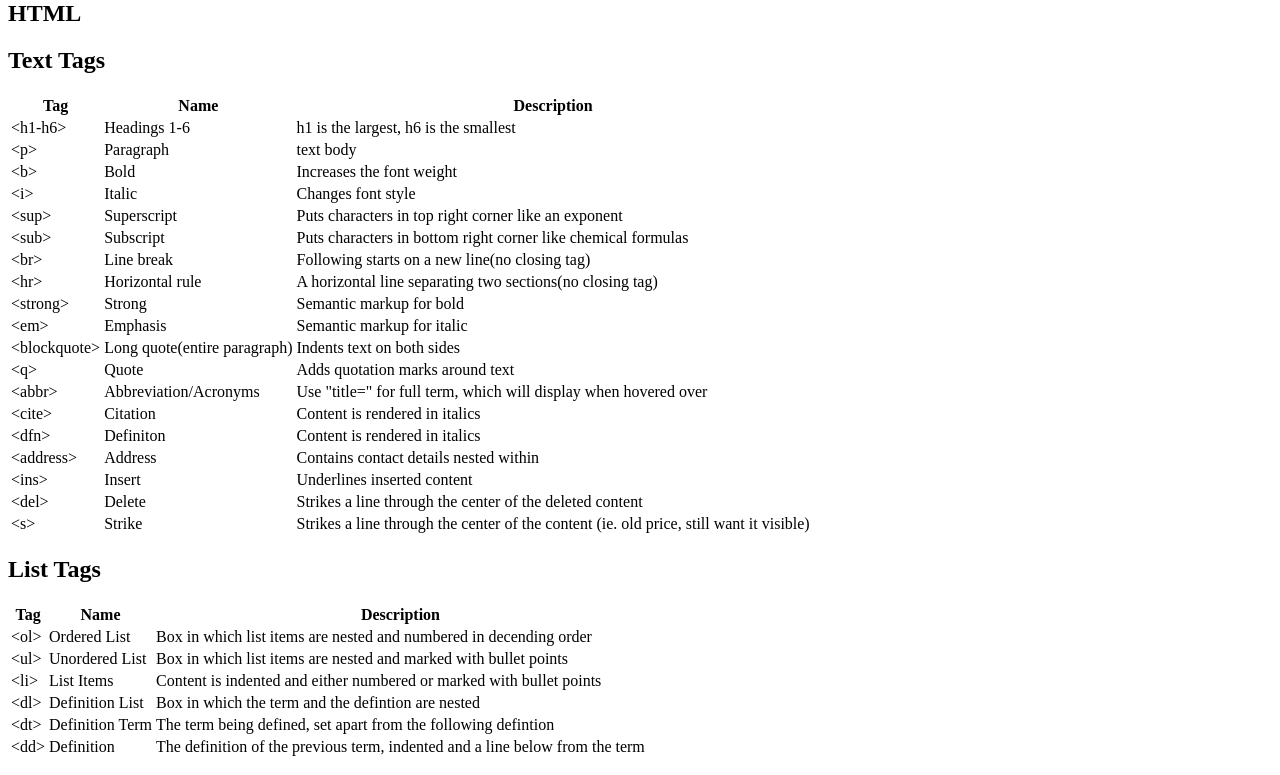
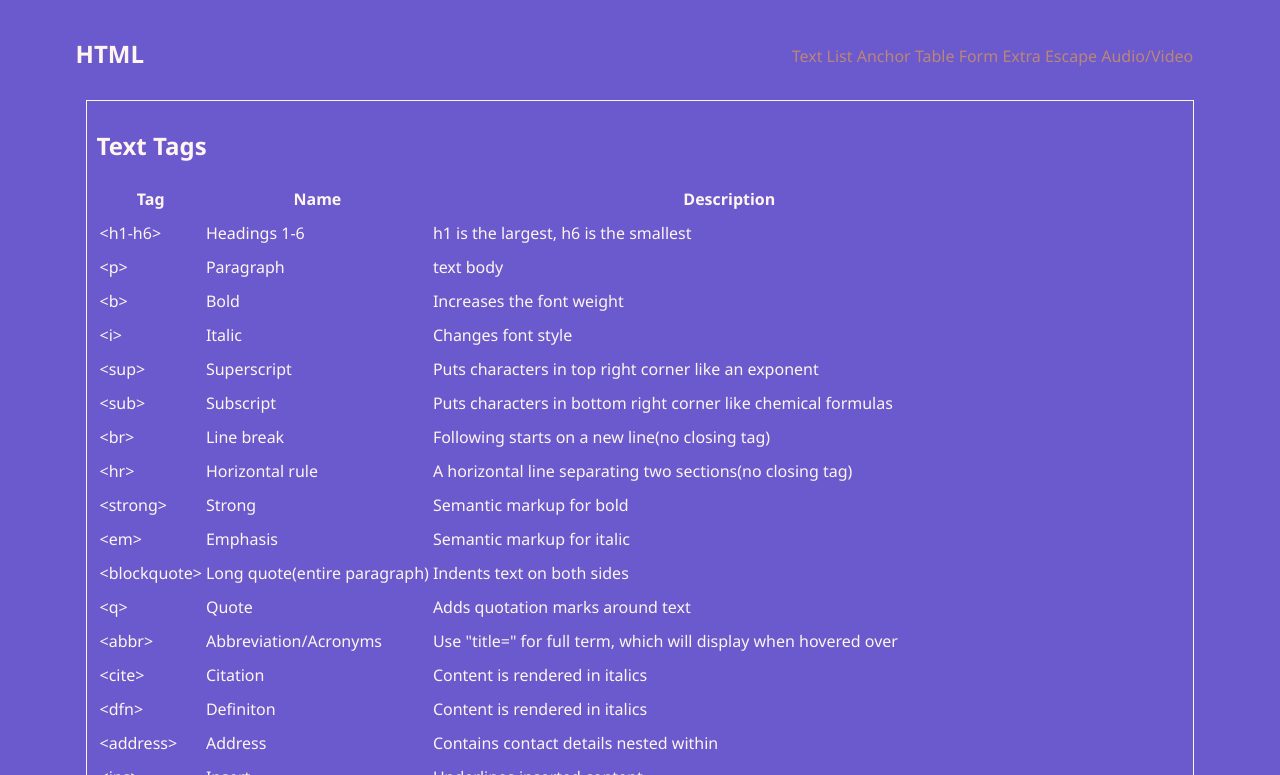
Before and after one commit to OB1-Jacobi/HTML-CSS-Cheatsheet, a plain HTML site: page index.html in a window 1280 px wide. Shown: the part 80-855 px from the top of the page. Drawn offline with Linux system fonts and the light colour scheme.

Commit message:
added id's and styled w/css

```diff
--- a/Resources/CSS/styles.css
+++ b/Resources/CSS/styles.css
@@ -0,0 +1,46 @@
+/* Universal */
+html {
+    font-size: 16px;
+    font-family: 'Segoe UI', Tahoma, Geneva, Verdana, sans-serif;
+}
+
+body {
+    background-color: slateblue;
+    color: seashell;
+    width: 90%;
+    margin: 0 auto;
+    display: -ms-inline-grid;
+    grid-template-rows: auto;
+    grid-template-columns: repeat(2, 1fr);
+    grid-template-areas: "header header""main main""footer footer";
+}
+
+article {
+    overflow: auto;
+}
+
+nav,
+article,
+footer {
+    margin: 1%;
+}
+
+section {
+    border: solid seashell 1px;
+    margin: 10px;
+    padding: 10px;
+    line-height: 30px;
+}
+
+a {
+    color: rgba(231, 158, 74, 0.644);
+    text-decoration: none;
+}
+
+nav {
+    float: right;
+}
+
+h1 {
+    display: inline-block;
+}
--- a/index.html
+++ b/index.html
@@ -9,10 +9,23 @@
 <body>
     <header>
         <h1>HTML/CSS Cheatsheet</h1>
+
     </header>
     <!--HTML Cheatsheet Start-->
     <article>
         <h1>HTML</h1>
+        <nav>
+            <ul>
+                <a href="text">Text</a>
+                <a href="list">List</a>
+                <a href="anchor">Anchor</a>
+                <a href="table">Table</a>
+                <a href="form">Form</a>
+                <a href="extra">Extra</a>
+                <a href="escape">Escape</a>
+                <a href="av">Audio/Video</a>
+            </ul>
+        </nav>
         <!--Text Tags Table Start-->
         <section>
             <h2>Text Tags</h2>
```
